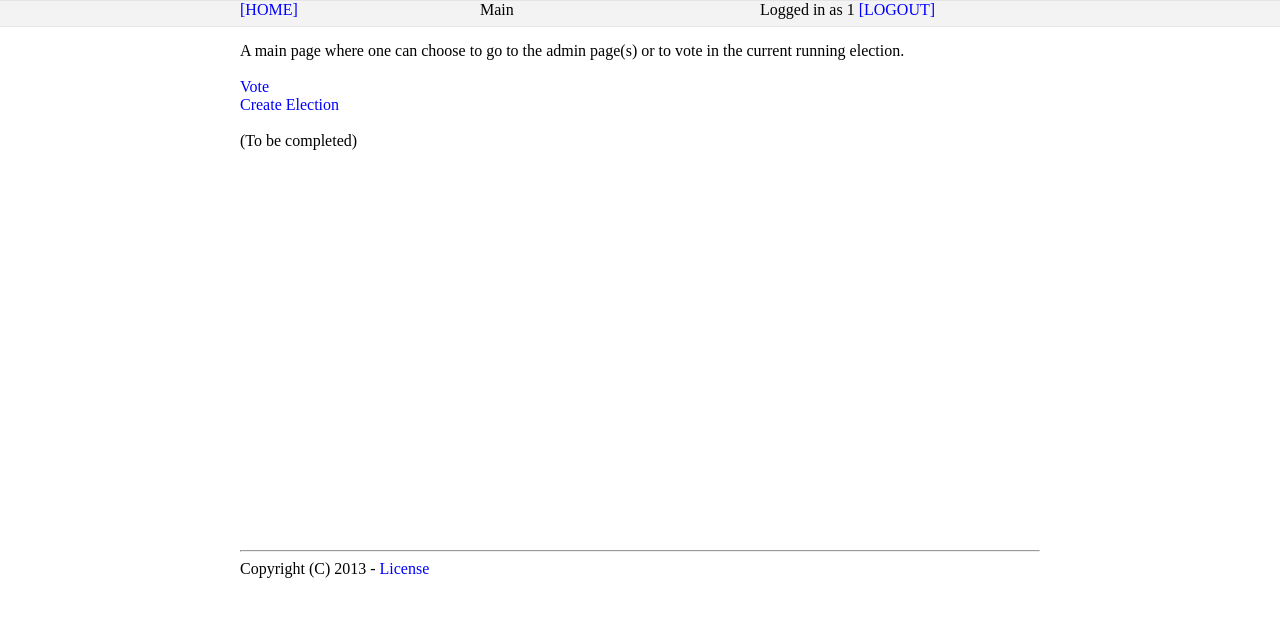
After one commit to mtahmed/evote, a Python web app: template templates/main.jinja2 in a window 1280 px wide. The commit adds this page. Shown: the top 617 px of the page. Run offline with Jinja, Linux system fonts and the light colour scheme; the template is opened without the code that fills it: most values are stand-ins (such as "Sample title", 1, 10 or a date in 2020).

Commit message:
Create templates for a main page, a voting page and create election page.

```diff
--- a/__init__.py
+++ b/__init__.py
@@ -15,6 +15,8 @@ def make_wsgi_app():
     # Routes
     config.add_route('main', '')
     config.add_route('logout', '/logout')
+    config.add_route('voting', '/voting')
+    config.add_route('create-election', '/create-election')
 
     # Scan decorated config.
     config.scan()
--- a/templates/base.jinja2
+++ b/templates/base.jinja2
@@ -1,16 +1,36 @@
 <!DOCTYPE html>
 
 <html>
-  <head>
-  	<link rel="stylesheet" href="static/css/stylesheet.css"/>
-    <title>evote</title>
-  </head>
+    <head>
+    <link rel="stylesheet" href="static/css/stylesheet.css" />
+        <title>evote</title>
+    </head>
+    <body>
+        <div class="top-bar">
+            <div>
+                <div style="width: 30%; float: left;">
+                    <a href='/'>[HOME]</a>
+                </div>
+                <div style="width: 25%; float: left;">
+                {% block title %}{% endblock %}
+                </div>
+                <div style="width: 35%; float: right;">
+                    Logged in as {{ user_id }} <a href='logout'>[LOGOUT]</a>
+                </div>
+            </div>
 
-  <body>
-    <div style='margin-left: auto; margin-right: auto; width: 800px'>
-      {% block content %}
-      Logged in as {{ user_id }} <a href='logout'>[LOGOUT]</a>
-      {% endblock content %}
-    </div>
-  </body>
+        </div>
+
+        <br />
+
+        <div class="outer-content">
+            <div id="content">
+            {% block content %}{% endblock content %}
+            </div>
+        </div>
+        <div class="footer">
+            <hr />
+            Copyright (C) 2013 - <a href="https://github.com/mtahmed/evote/blob/master/README.md#license">License</a>
+        </div>
+    </body>
 </html>
--- /dev/null
+++ b/templates/main.jinja2
@@ -0,0 +1,13 @@
+{% extends "templates/base.jinja2" %}
+{% block title %}Main{% endblock %}
+
+{% block content %}
+    <p >
+        A main page where one can choose to go to the admin page(s) or to vote in the current running election.
+        <br />
+        <br /><a href="/voting">Vote</a>
+        <br /><a href="/create-election">Create Election</a>
+        <br />
+        <br /> (To be completed)
+    </p>
+{% endblock content %}
```
Also changed, not shown: static/css/stylesheet.css (+4 -6 lines), templates/create-election.jinja2 (added, +14 -0 lines), templates/voting.jinja2 (added, +12 -0 lines), views.py (+30 -0 lines).
